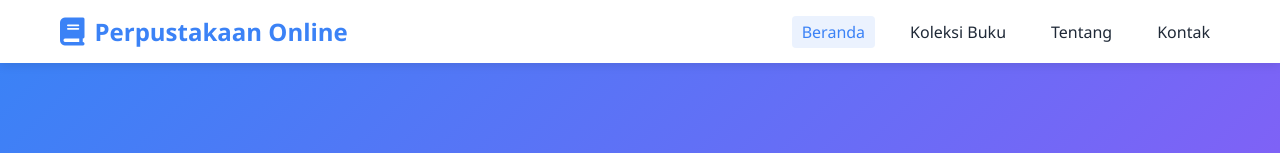
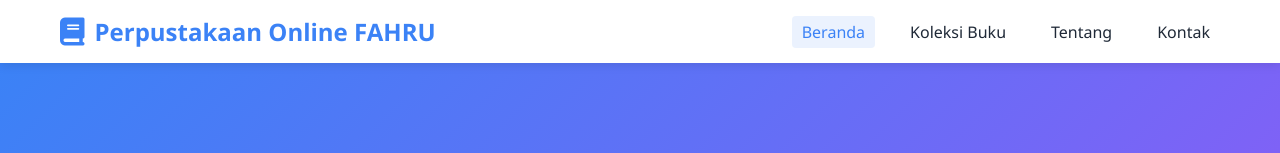
Before and after one commit to chapunkclasick-bot/tecnologi-cloud-computing, a plain HTML site: page index.html in a window 1280 px wide. Shown: the top 153 px of the page. Drawn offline with Linux system fonts and the light colour scheme.

Commit message:
Update index.html

```diff
--- a/index.html
+++ b/index.html
@@ -24,7 +24,7 @@
             <nav>
                 <a href="#" class="logo">
                     <i class="fas fa-book"></i>
-                    Perpustakaan Online
+                    Perpustakaan Online FAHRU
                 </a>
                 <ul class="nav-links">
                     <li><a href="#" class="nav-link active" data-page="home">Beranda</a></li>
@@ -288,4 +288,5 @@
     <!-- JavaScript -->
     <script src="js/script.js"></script>
 </body>
+
 </html>
```
